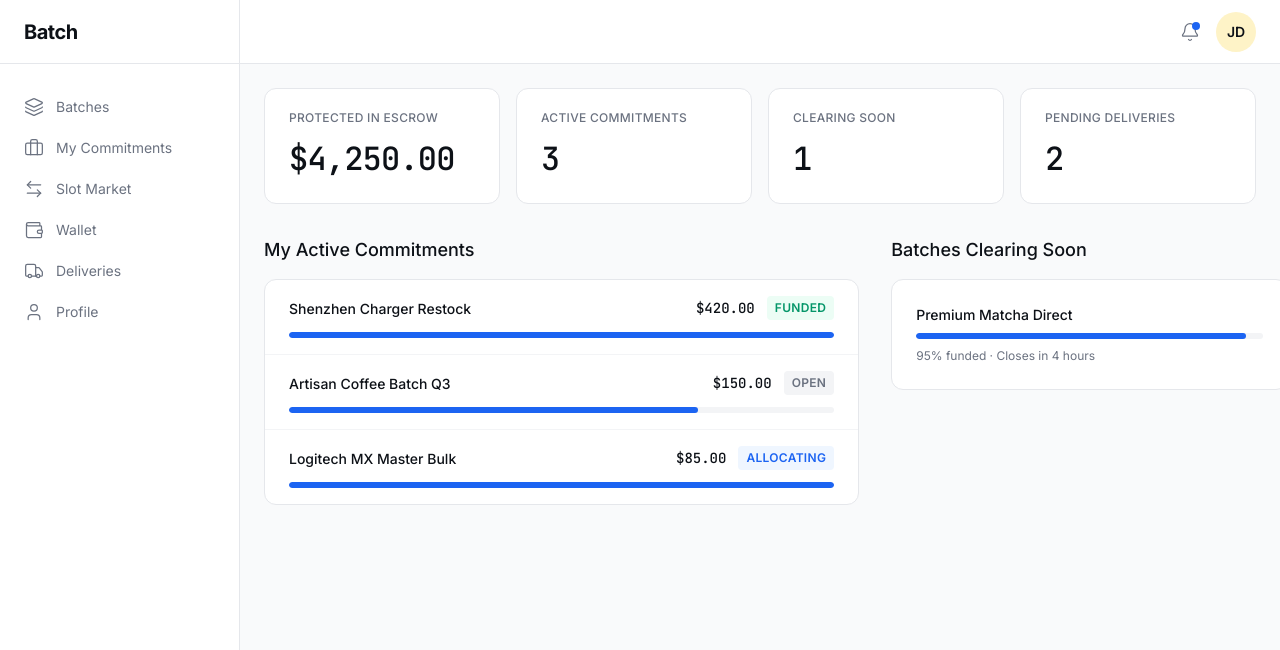
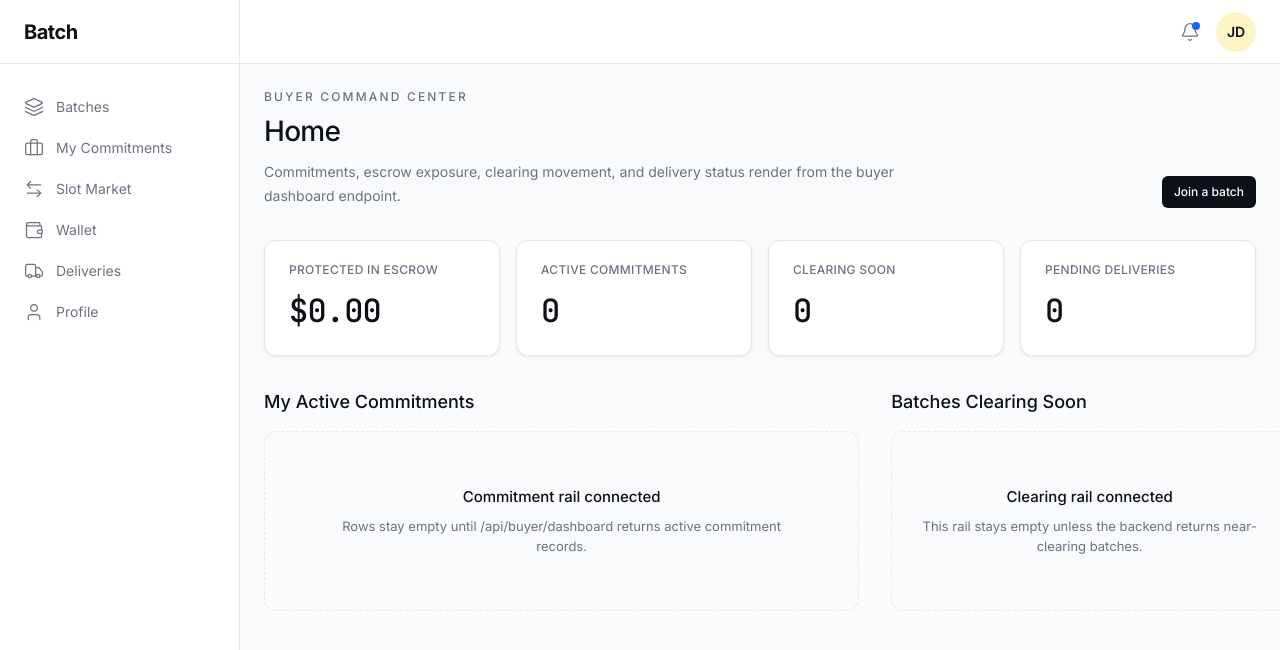
Before and after one commit to imranshiundu/Batch, a Next.js app in the folder apps/web/: page /app in a window 1280 px wide. Shown: the top 650 px of the page. Built offline with nearby package versions, Linux system fonts and the light colour scheme.

Commit message:
Frontend final pass: replace buyer dashboard mock data

```diff
--- a/apps/web/src/app/app/page.tsx
+++ b/apps/web/src/app/app/page.tsx
@@ -1,72 +1,70 @@
 "use client";
 
 import * as React from "react";
-import { Badge } from "@/components/ui/badge";
+import Link from "next/link";
+import { Button } from "@/components/ui/button";
+import { batchApi } from "@/lib/api/client";
+import { EmptyState, ErrorState, formatMoney, LoadingState, PageHeading, readNumber, Surface, type JsonRecord } from "@/components/ui/data-state";
 
 export default function BuyerDashboardPage() {
+  const [data, setData] = React.useState<JsonRecord | null>(null);
+  const [loading, setLoading] = React.useState(true);
+  const [error, setError] = React.useState<string | null>(null);
+
+  React.useEffect(() => {
+    let mounted = true;
+    batchApi.getBuyerDashboard()
+      .then((result) => {
+        if (!mounted) return;
+        if (!result.ok) {
+          setError(result.error?.message ?? "Buyer dashboard endpoint returned an error.");
+          return;
+        }
+        setData((result.data ?? {}) as JsonRecord);
+      })
+      .catch((err: Error) => mounted && setError(err.message))
+      .finally(() => mounted && setLoading(false));
+    return () => { mounted = false; };
+  }, []);
+
+  if (loading) return <LoadingState />;
+  if (error) return <ErrorState message={error} />;
+
+  const kpis = [
+    ["Protected in Escrow", formatMoney(readNumber(data, ["protectedInEscrow", "escrowTotal", "heldAmount"]))],
+    ["Active Commitments", readNumber(data, ["activeCommitments", "commitmentCount", "commitmentsCount"])],
+    ["Clearing Soon", readNumber(data, ["clearingSoonCount", "nearClearingCount"])],
+    ["Pending Deliveries", readNumber(data, ["pendingDeliveries", "pendingDeliveriesCount"])],
+  ];
+
   return (
     <div className="space-y-8">
-      {/* 4 KPI Cards */}
-      <div className="grid grid-cols-1 md:grid-cols-2 lg:grid-cols-4 gap-4">
-        {[
-          { label: "Protected in Escrow", value: "$4,250.00" },
-          { label: "Active Commitments", value: "3" },
-          { label: "Clearing Soon", value: "1" },
-          { label: "Pending Deliveries", value: "2" },
-        ].map((kpi, i) => (
-          <div key={i} className="px-6 py-5 border border-border bg-surface rounded-[12px]">
-            <p className="text-[12px] uppercase tracking-wide text-ink-secondary mb-2 font-medium">{kpi.label}</p>
-            <p className="text-[32px] font-mono font-medium text-ink-primary tracking-tight">{kpi.value}</p>
-          </div>
+      <PageHeading
+        eyebrow="Buyer command center"
+        title="Home"
+        copy="Commitments, escrow exposure, clearing movement, and delivery status render from the buyer dashboard endpoint."
+        action={<Link href="/batches"><Button size="sm">Join a batch</Button></Link>}
+      />
+
+      <section className="grid grid-cols-1 gap-4 md:grid-cols-2 lg:grid-cols-4">
+        {kpis.map(([label, value]) => (
+          <Surface key={String(label)} className="px-6 py-5">
+            <p className="mb-2 text-[12px] font-medium uppercase tracking-wide text-ink-secondary">{label}</p>
+            <p className="font-mono text-[32px] font-medium tracking-tight text-ink-primary">{value}</p>
+          </Surface>
         ))}
-      </div>
+      </section>
 
-      {/* Two Columns */}
-      <div className="grid grid-cols-1 lg:grid-cols-[60%_40%] gap-8">
-
-        {/* Left Column: Active Commitments */}
+      <section className="grid grid-cols-1 gap-8 lg:grid-cols-[60%_40%]">
         <div>
-          <h2 className="text-[18px] font-medium text-ink-primary mb-4">My Active Commitments</h2>
-          <div className="flex flex-col border border-border rounded-[12px] bg-surface">
-            {[
-              { name: "Shenzhen Charger Restock", status: "FUNDED", progress: 100, amount: "$420.00" },
-              { name: "Artisan Coffee Batch Q3", status: "OPEN", progress: 75, amount: "$150.00" },
-              { name: "Logitech MX Master Bulk", status: "ALLOCATING", progress: 100, amount: "$85.00" },
-            ].map((item, i) => (
-              <div key={i} className="flex flex-col py-4 px-6 border-b border-surface-raised last:border-0">
-                <div className="flex justify-between items-center mb-3">
-                  <span className="text-[14px] font-medium text-ink-primary">{item.name}</span>
-                  <div className="flex items-center gap-3">
-                    <span className="font-mono text-[14px] font-medium text-ink-primary">{item.amount}</span>
-                    <Badge variant={item.status === "OPEN" ? "neutral" : item.status === "FUNDED" ? "success" : "default"}>{item.status}</Badge>
-                  </div>
-                </div>
-                <div className="w-full bg-surface-raised rounded-full h-[6px] overflow-hidden">
-                  <div
-                    className="bg-semantic-escrow h-full rounded-full transition-all"
-                    style={{ width: `${item.progress}%` }}
-                  />
-                </div>
-              </div>
-            ))}
-          </div>
+          <h2 className="mb-4 text-[18px] font-medium text-ink-primary">My Active Commitments</h2>
+          <EmptyState title="Commitment rail connected" copy="Rows stay empty until /api/buyer/dashboard returns active commitment records." />
         </div>
-
-        {/* Right Column: Batches Clearing Soon */}
         <div>
-          <h2 className="text-[18px] font-medium text-ink-primary mb-4">Batches Clearing Soon</h2>
-          <div className="flex flex-col border border-border rounded-[12px] bg-surface p-6 gap-6">
-            <div className="flex flex-col gap-2 border-b border-surface-raised pb-4 last:border-0 last:pb-0">
-              <span className="text-[14px] font-medium text-ink-primary">Premium Matcha Direct</span>
-              <div className="w-full bg-surface-raised rounded-full h-[6px] overflow-hidden">
-                <div className="bg-semantic-escrow h-full rounded-full" style={{ width: "95%" }} />
-              </div>
-              <span className="text-[12px] text-ink-secondary">95% funded · Closes in 4 hours</span>
-            </div>
-          </div>
+          <h2 className="mb-4 text-[18px] font-medium text-ink-primary">Batches Clearing Soon</h2>
+          <EmptyState title="Clearing rail connected" copy="This rail stays empty unless the backend returns near-clearing batches." />
         </div>
-
-      </div>
+      </section>
     </div>
   );
 }
```
